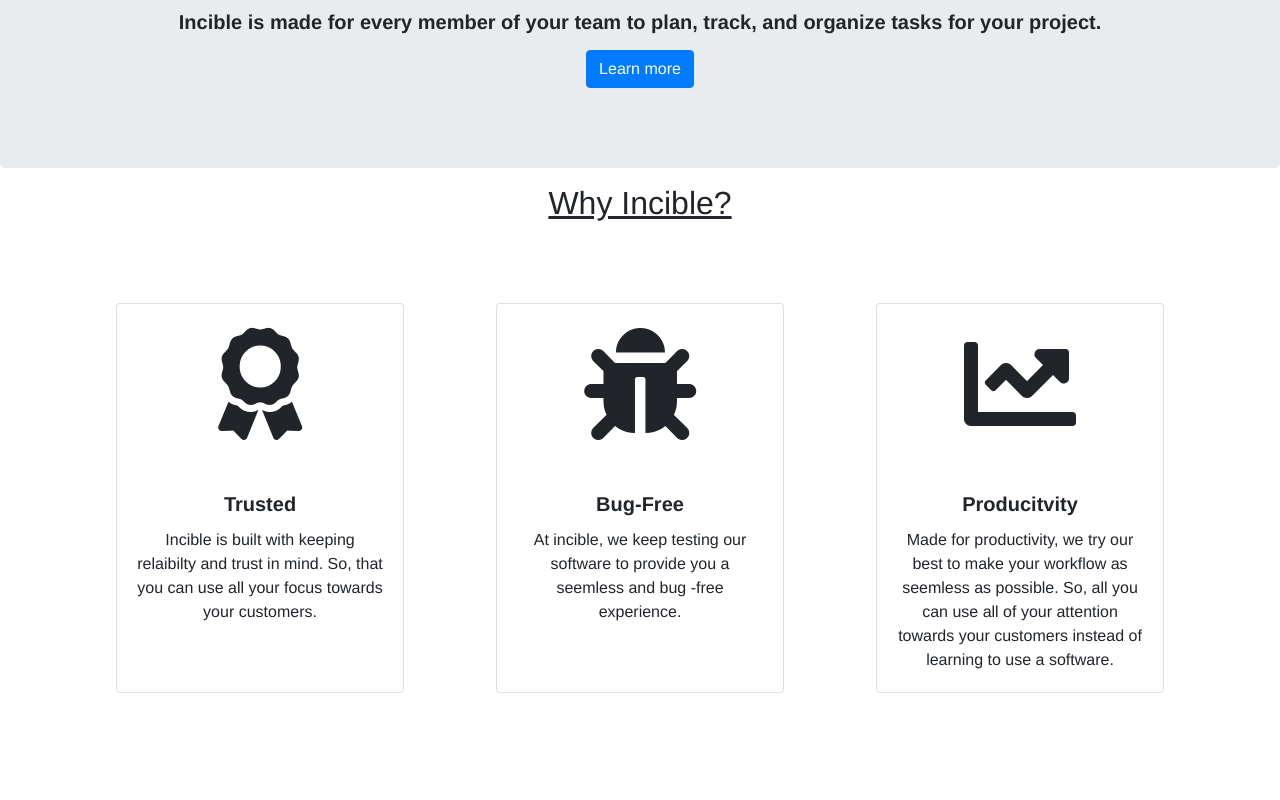
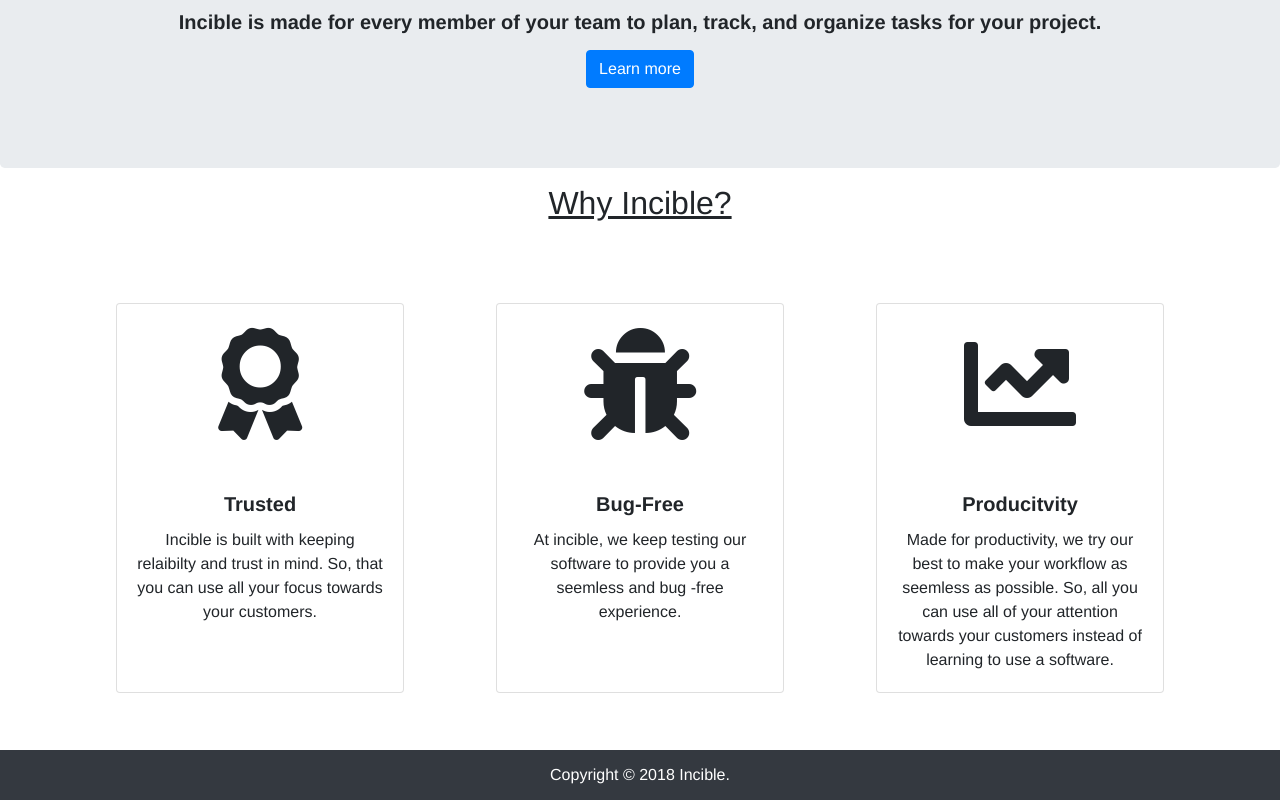
Before and after one commit to teamrit/assignment-2-app, a React (Create React App) app: page / in a window 1280 px wide. Shown: the part 202-1002 px from the top of the page. Before the commit the page ends 952 px from the top, so only its background shows below. Built offline with nearby package versions, Linux system fonts and the light colour scheme; a web font is replaced by a local one.

Commit message:
added footer

```diff
--- a/src/App.css
+++ b/src/App.css
@@ -179,3 +179,14 @@
 .reasons-tag{
   text-decoration: underline;
 }
+
+/*for footer*/
+.footer{
+  padding: 1%;
+  background-color: #343940;
+  text-align: center
+}
+
+.footer-content{
+  color: white;
+}
--- a/src/components/footer.component.js
+++ b/src/components/footer.component.js
@@ -4,9 +4,11 @@ import  {Navbar} from "react-bootstrap/Navbar";
 const Footer = () => {
     return(
         <div>
-            <Navbar sticky="bottom">
-                Copyright
-            </Navbar>
+            <footer class="footer">
+                <div>
+                    <span className="footer-content">Copyright &copy; 2018 Incible.</span>
+                </div>
+            </footer>
         </div>
     )
 };
--- a/src/components/landing.page.component.js
+++ b/src/components/landing.page.component.js
@@ -1,6 +1,7 @@
 import React from 'react';
 import NavigationBar from "./navbar.component";
 import {Jumbotron, Button, Card} from "react-bootstrap";
+import Footer from "./footer.component";
 
 export const Feature = ({imgSource='',title}) => {
   return (
@@ -73,6 +74,7 @@ export const LandingPage = () => {
                     </Card>
                 </div>
             </div>
+            <Footer />
         </div>
     );
 };
```
